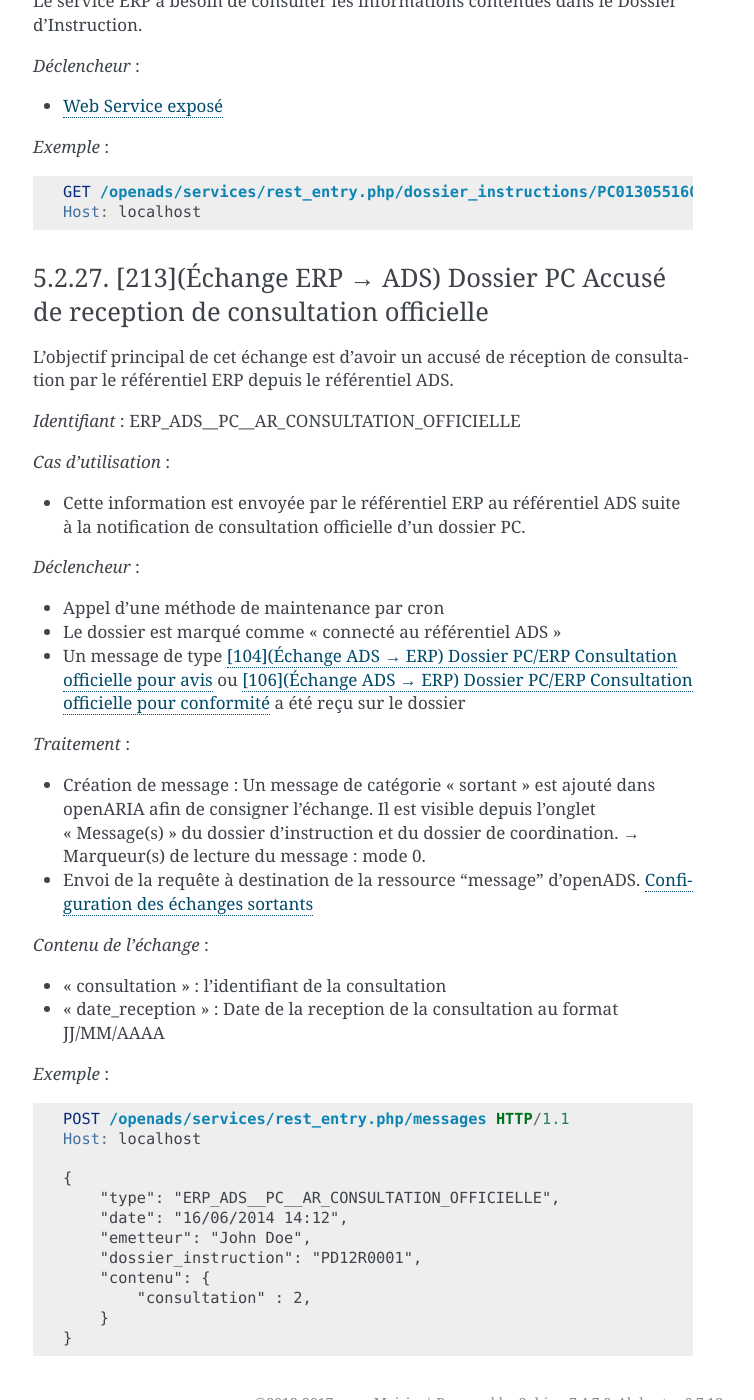
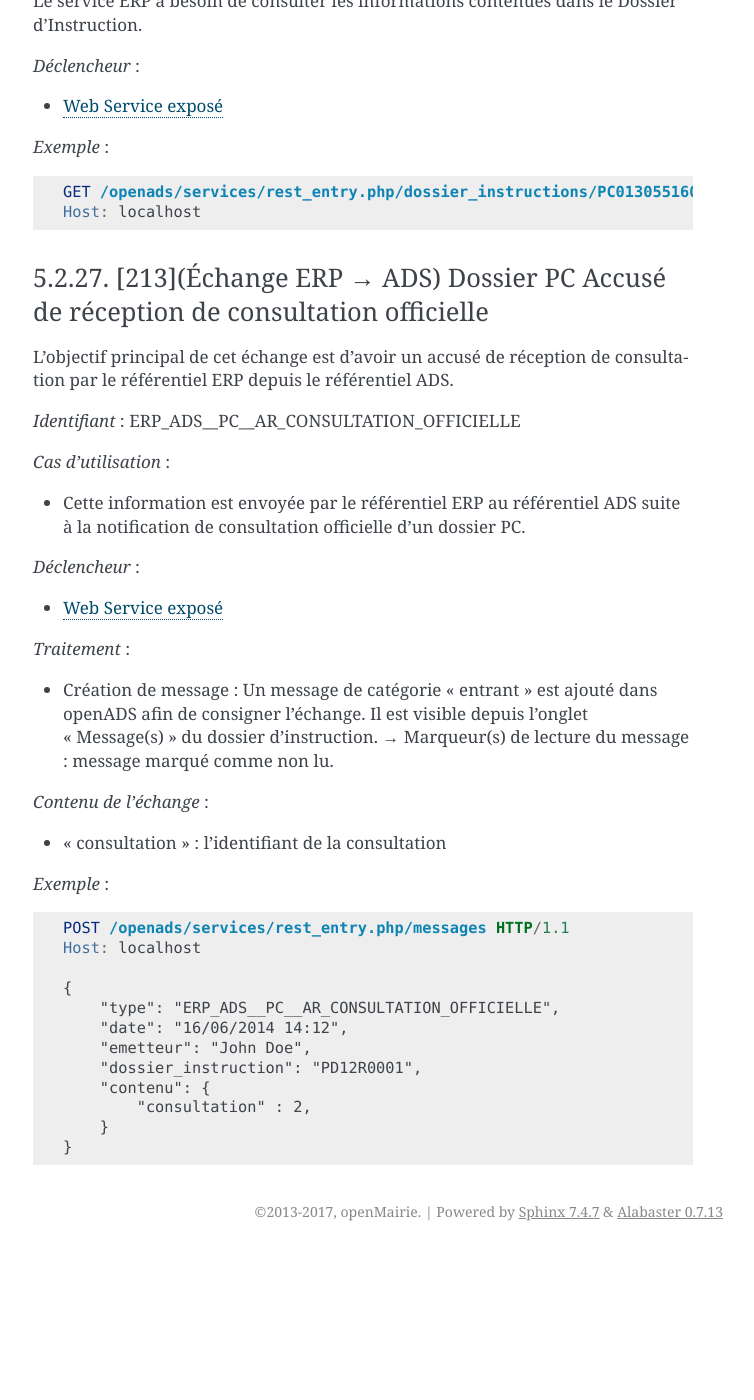
Before and after one commit to mpavaux/openads-documentation, a Sphinx documentation site: the page built from source/guide_developpeur/interface_avec_le_referentiel_erp.rst, in a window 1280 px wide and 1400 px high, scrolled down 30184 px. Shown: the whole window, without its empty margins (387-1141 px from the left). Built offline with Sphinx 7.4.7, drawn with Linux system fonts in a browser that asks for light colours; after the commit the page ends 31435 px from its top, so only the background shows below that; some of the changed text lies outside the part shown.

Commit message:
Correction message 213

```diff
--- a/source/guide_developpeur/interface_avec_le_referentiel_erp.rst
+++ b/source/guide_developpeur/interface_avec_le_referentiel_erp.rst
@@ -1400,10 +1400,11 @@
 .. _echange_erp_ads_213:
 
 ==================================================================================
-[213](Échange ERP → ADS) Dossier PC Accusé de reception de consultation officielle
+[213](Échange ERP → ADS) Dossier PC Accusé de réception de consultation officielle
 ==================================================================================
 
 L'objectif principal de cet échange est d'avoir un accusé de réception de consultation par le référentiel ERP depuis le référentiel ADS.
+
 
 *Identifiant* : ERP_ADS__PC__AR_CONSULTATION_OFFICIELLE
 
@@ -1412,23 +1413,20 @@
 
 • Cette information est envoyée par le référentiel ERP au référentiel ADS suite à la notification de consultation officielle d'un dossier PC.
 
+
 *Déclencheur* :
 
-• Appel d'une méthode de maintenance par cron
-• Le dossier est marqué comme « connecté au référentiel ADS »
-• Un message de type :ref:`echange_ads_erp_104` ou :ref:`echange_ads_erp_106` a été reçu sur le dossier
+• :ref:`Web Service exposé<web_services_ressource_messages_post>`
 
 
 *Traitement* :
 
-• Création de message : Un message de catégorie "sortant" est ajouté dans openARIA afin de consigner l'échange. Il est visible depuis l'onglet "Message(s)" du dossier d'instruction et du dossier de coordination. → Marqueur(s) de lecture du message : mode 0.
-• Envoi de la requête à destination de la ressource 'message' d'openADS. :ref:`Configuration des échanges sortants<configuration_echanges_sortants_referentiel_erp>`
+• Création de message : Un message de catégorie "entrant" est ajouté dans openADS afin de consigner l'échange. Il est visible depuis l'onglet "Message(s)" du dossier d'instruction. → Marqueur(s) de lecture du message : message marqué comme non lu.
 
 
 *Contenu de l'échange* :
 
 • « consultation » : l'identifiant de la consultation
-• « date_reception » : Date de la reception de la consultation au format JJ/MM/AAAA
 
 
 *Exemple* :
--- a/source/manuel_utilisateur/instruction.rst
+++ b/source/manuel_utilisateur/instruction.rst
@@ -410,6 +410,12 @@
 
 Un clic sur une ligne de résultat redirige directement vers le message non lu dans le contexte du dossier d'instruction.
 
+.. note::
+
+  Certains messages sont susceptibles d'être accompagnés d'une édition. Lorsque c'est le cas une action spécifique est disponible depuis le portlet d'actions contextuelles. Ci-après leur liste avec leur message correspondant :
+
+  * *Accusé de réception* pour :ref:`[213](Échange ERP → ADS) Dossier PC Accusé de réception de consultation officielle<echange_erp_ads_213>`.
+
 =============
 Dossiers liés
 =============
```
